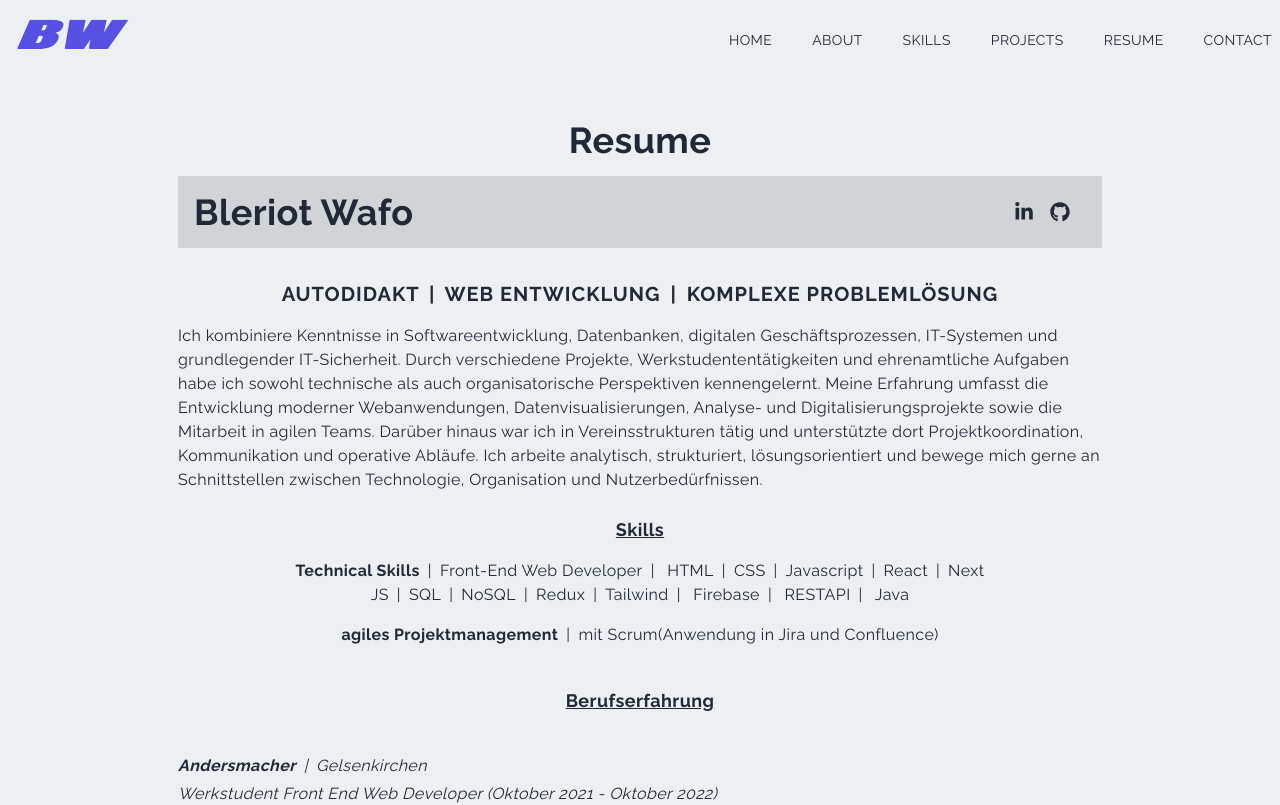
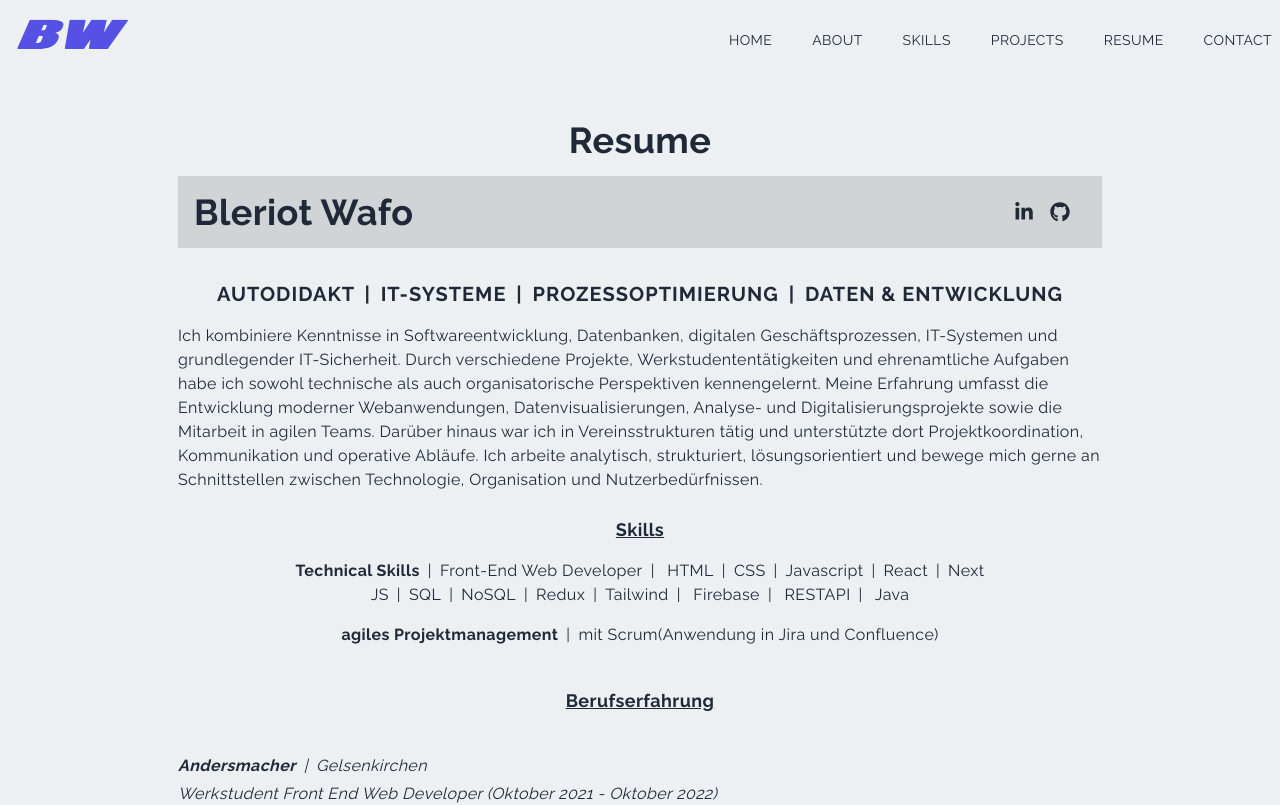
Before and after one commit to bleriotgabin/wafowabo, a Next.js app: page /resume in a window 1280 px wide. Shown: the top 805 px of the page. Built offline with nearby package versions, Linux system fonts and the light colour scheme.

Commit message:
Update resume.jsx

```diff
--- a/pages/resume.jsx
+++ b/pages/resume.jsx
@@ -38,8 +38,8 @@ const resume = () => {
         <div className='text-center py-4 text-xl font-bold uppercase tracking-wider'>
           <div className='hidden sm:block'>
             <p>
-              Autodidakt <span className='px-1'>|</span> Web Entwicklung{' '}
-              <span className='px-1'>|</span> Komplexe Problemlösung
+              Autodidakt <span className='px-1'>|</span> IT-Systeme{' '}
+              <span className='px-1'>|</span> Prozessoptimierung{' '}<span className='px-1'>|</span> Daten & Entwicklung
             </p>
           </div>
           <div className='block sm:hidden'>
```
